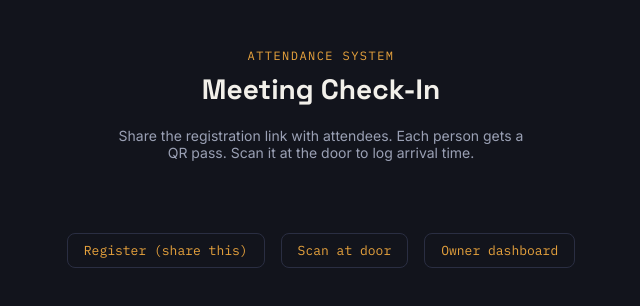
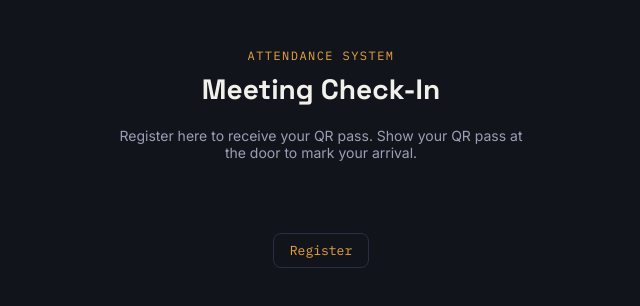
Before and after one commit to ashiyasalodi1/attendance-app, a Next.js app: page / in a window 1280 px wide. Shown: the top 306 px of the page, without its empty margins (319-959 px from the left). Built offline with nearby package versions, Linux system fonts and the light colour scheme.

Commit message:
Update page.js

```diff
--- a/app/page.js
+++ b/app/page.js
@@ -4,13 +4,12 @@ export default function Home() {
       <div className="eyebrow">Attendance System</div>
       <h1 className="title">Meeting Check-In</h1>
       <p className="subtitle">
-        Share the registration link with attendees. Each person gets a QR
-        pass. Scan it at the door to log arrival time.
+        Register here to receive your QR pass. Show your QR pass at the door
+        to mark your arrival.
       </p>
+
       <div className="nav-links">
-        <a href="/form">Register (share this)</a>
-        <a href="/scan">Scan at door</a>
-        <a href="/dashboard">Owner dashboard</a>
+        <a href="/form">Register</a>
       </div>
     </main>
   );
```
